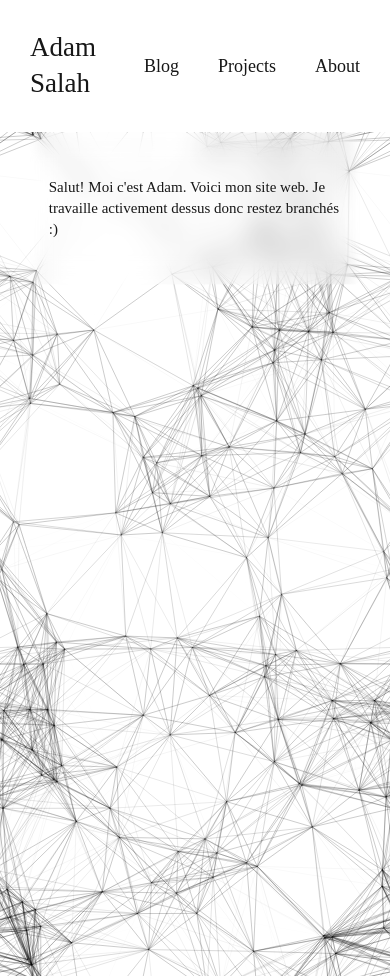
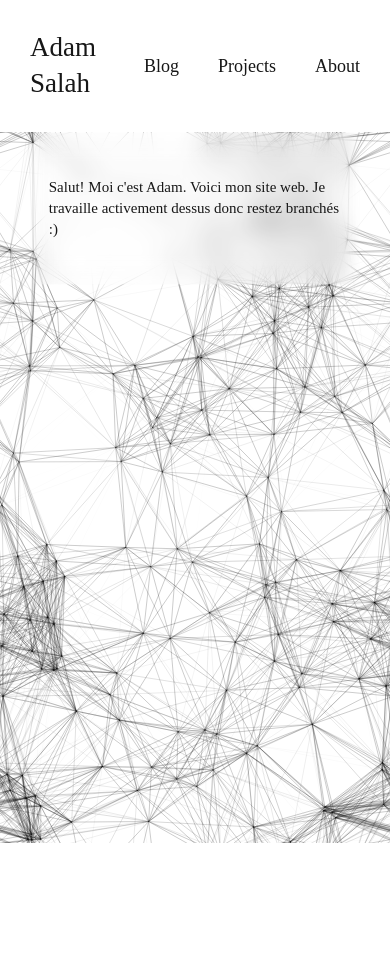
Before and after one commit to Adam-Salah/blog, a Next.js app: page / in a window 390 px wide. After the commit the page ends 844 px from the top, so only its background shows below. Built offline with nearby package versions, Linux system fonts and the light colour scheme; a web font is replaced by a local one.

Commit message:
fixed scrolling on mobile

```diff
--- a/package.json
+++ b/package.json
@@ -14,7 +14,8 @@
     "gh-pages": "^6.3.0",
     "next": "15.2.4",
     "react": "^19.0.0",
-    "react-dom": "^19.0.0"
+    "react-dom": "^19.0.0",
+    "react-markdown": "^10.1.0"
   },
   "devDependencies": {
     "@eslint/eslintrc": "^3",
--- a/src/app/components/header.tsx
+++ b/src/app/components/header.tsx
@@ -1,8 +1,8 @@
-'use client'
+'use client';
 
 export default function Header() {
     return (
-        <div className='header sticky z-[100] top-0 flex p-5 bg-(--background) text-2xl'>
+        <div className='header sticky z-[100] top-0 flex p-5 bg-(--background) text-2xl' id='header'>
             <div className='header-logo m-auto p-5 text-[1.5em]'>
                 <p>Adam Salah</p>
             </div>
--- a/src/app/components/network.tsx
+++ b/src/app/components/network.tsx
@@ -153,8 +153,9 @@ export default function Network() {
             }
             proximity.current *= beforeAfterWidthRatio;
             previousWindowWidthRef.current = window.innerWidth;
+
             canvas.height = 0;
-            canvas.height = document.documentElement.scrollHeight;
+            canvas.height = document.documentElement.scrollHeight - document.getElementById('header')!.offsetHeight - 1;
             const ctx = canvas.getContext('2d');
             if (ctx) {
                 ctx.fillStyle = '#fff';
--- a/src/app/globals.css
+++ b/src/app/globals.css
@@ -28,6 +28,13 @@
     }
 }
 
+/* Fix overflow */
+html,
+body {
+    -webkit-overflow-scrolling: touch;
+    overscroll-behavior-y: none;
+}
+
 body {
     font-family: 'Rambla';
     background: var(--background);
```
Also changed, not shown: 1 other file (tests, documents, lock files or other folders).
